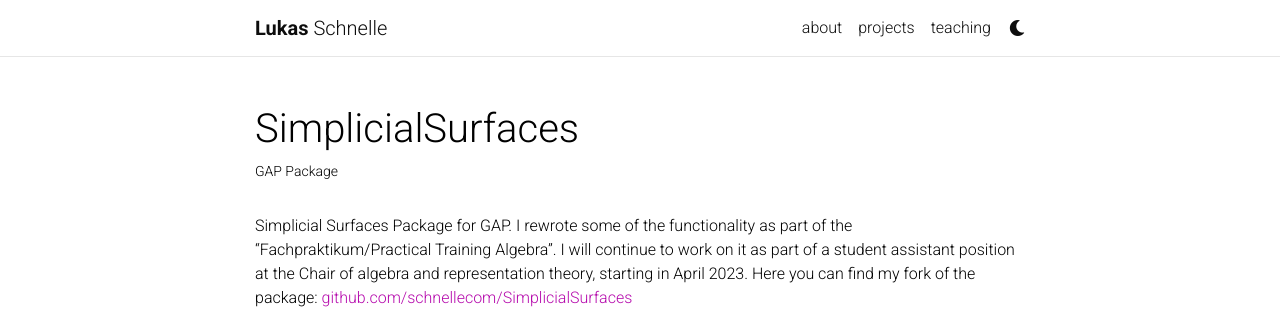
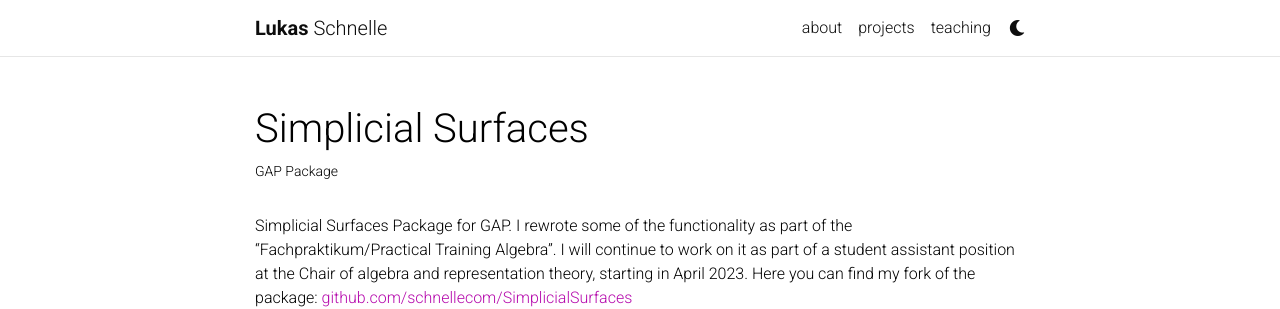
Before and after one commit to schnellecom/schnellecom.github.io, a Jekyll site: the page built from _projects/1_project.md, in a window 1280 px wide. Shown: the top 309 px of the page. Built offline with Jekyll 4.4.1, drawn with Linux system fonts in a browser that asks for light colours; comment, search, counter and statistics services are not loaded; a style sheet for code colours, icons or effects is not loaded.

Commit message:
update name of project for better readability

```diff
--- a/_projects/1_project.md
+++ b/_projects/1_project.md
@@ -1,6 +1,6 @@
 ---
 layout: page
-title: SimplicialSurfaces
+title: Simplicial Surfaces
 description: GAP Package
 img:
 importance: 1
```
